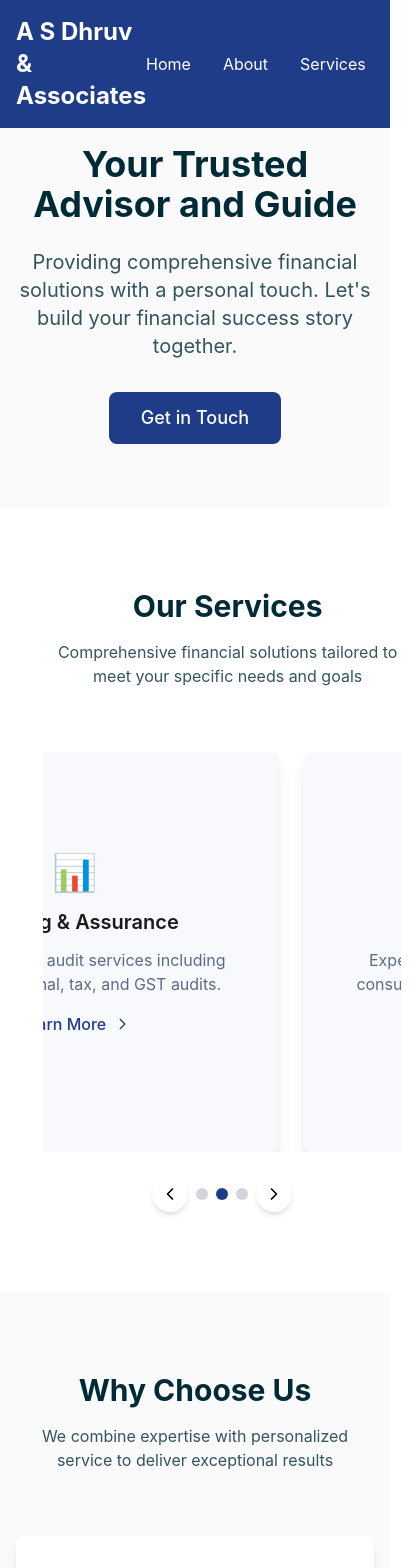
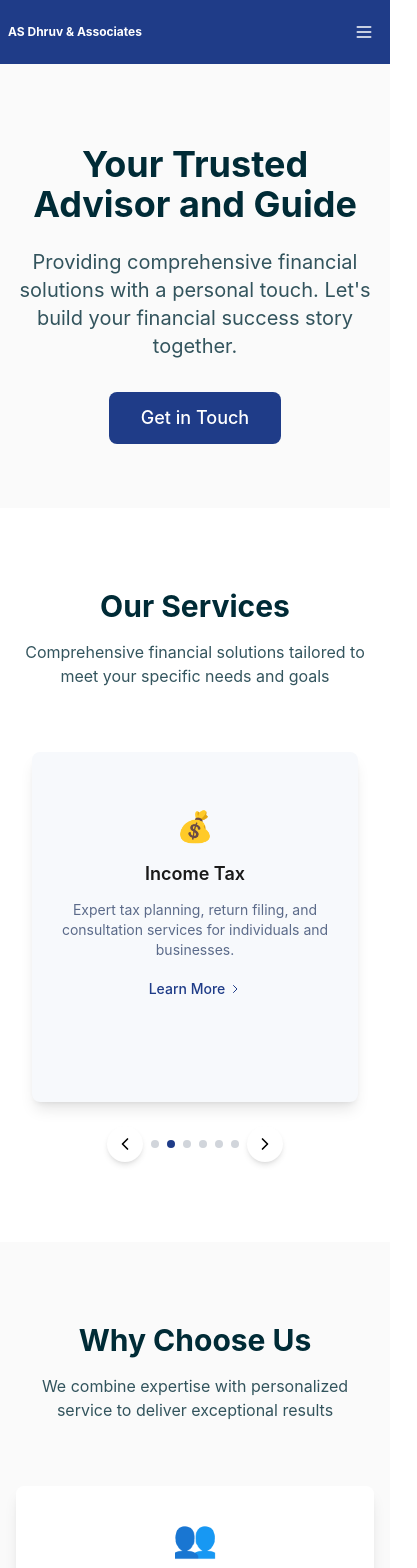
Before and after one commit to akshatbhayani16/as-dhruv, a React (Create React App) app: page / in a window 390 px wide. Shown: the top 1568 px of the page, 417 px wide, since content can reach past the window. Built offline with nearby package versions, Linux system fonts and the light colour scheme.

Commit message:
Resolved mobile issues

```diff
--- a/src/components/Navbar.jsx
+++ b/src/components/Navbar.jsx
@@ -1,32 +1,67 @@
-import React from 'react';
+import React, { useState } from 'react';
 import { Link, useLocation } from 'react-router-dom';
 
 const Navbar = () => {
   const location = useLocation();
+  const [isMenuOpen, setIsMenuOpen] = useState(false);
 
   const handleNavClick = (path) => {
-    // If we're already on the same page, just scroll to top
-    if (location.pathname === path) {
+    // Always scroll to top when clicking navigation
+    window.scrollTo({
+      top: 0,
+      left: 0,
+      behavior: 'instant'
+    });
+
+    // Close mobile menu when clicking a nav item
+    setIsMenuOpen(false);
+
+    // Small delay to ensure scroll happens after route change
+    setTimeout(() => {
       window.scrollTo({
         top: 0,
-        behavior: 'smooth'
+        left: 0,
+        behavior: 'instant'
       });
-    }
-    // If we're going to a different page, the ScrollToTop component will handle it
+    }, 100);
+  };
+
+  const toggleMenu = () => {
+    setIsMenuOpen(!isMenuOpen);
   };
 
   return (
-    <nav className="bg-[#1F3C88] fixed w-full top-0 z-50">
-      <div className="container mx-auto px-4 py-4">
-        <div className="flex justify-between items-center">
+    <nav
+      className="bg-[#1F3C88] fixed top-0 left-0 right-0 z-50"
+      style={{
+        width: '100vw',
+        maxWidth: '100vw',
+        overflowX: 'hidden',
+        boxSizing: 'border-box'
+      }}
+    >
+      <div
+        className="w-full max-w-full px-2 sm:px-4 py-4 sm:py-4 sm:container sm:mx-auto"
+        style={{
+          boxSizing: 'border-box',
+          maxWidth: '100vw',
+          overflowX: 'hidden'
+        }}
+      >
+        <div className="flex justify-between items-center min-w-0 w-full">
           <Link
             to="/"
-            className="text-white text-2xl font-bold"
+            className="text-white text-xs sm:text-lg md:text-2xl font-bold min-w-0 flex-shrink truncate mr-2 sm:mr-4"
             onClick={() => handleNavClick('/')}
+            style={{ maxWidth: 'calc(100vw - 80px)' }}
           >
-            A S Dhruv & Associates
+            <span className="hidden md:inline">A S Dhruv & Associates</span>
+            <span className="hidden sm:inline md:hidden">A S Dhruv & Assoc.</span>
+            <span className="sm:hidden">AS Dhruv & Associates</span>
           </Link>
-          <ul className="flex space-x-8">
+
+          {/* Desktop Menu */}
+          <ul className="hidden sm:flex space-x-8">
             <li>
               <Link
                 to="/"
@@ -73,7 +108,92 @@ const Navbar = () => {
               </Link>
             </li>
           </ul>
+
+          {/* Hamburger Menu Button - Only visible on small screens */}
+          <button
+            className="sm:hidden text-white hover:text-[#A8C3FF] transition-colors duration-200 flex-shrink-0 p-1"
+            onClick={toggleMenu}
+            aria-label="Toggle menu"
+            style={{ minWidth: '32px', minHeight: '32px' }}
+          >
+            <svg
+              className="w-5 h-5"
+              fill="none"
+              stroke="currentColor"
+              viewBox="0 0 24 24"
+              xmlns="http://www.w3.org/2000/svg"
+            >
+              {isMenuOpen ? (
+                <path
+                  strokeLinecap="round"
+                  strokeLinejoin="round"
+                  strokeWidth={2}
+                  d="M6 18L18 6M6 6l12 12"
+                />
+              ) : (
+                <path
+                  strokeLinecap="round"
+                  strokeLinejoin="round"
+                  strokeWidth={2}
+                  d="M4 6h16M4 12h16M4 18h16"
+                />
+              )}
+            </svg>
+          </button>
         </div>
+
+        {/* Mobile Menu */}
+        {isMenuOpen && (
+          <div className="sm:hidden mt-3 pb-3 w-full">
+            <ul className="flex flex-col space-y-2">
+              <li>
+                <Link
+                  to="/"
+                  className="block text-white hover:text-[#A8C3FF] transition-colors duration-200 py-2 px-1"
+                  onClick={() => handleNavClick('/')}
+                >
+                  Home
+                </Link>
+              </li>
+              <li>
+                <Link
+                  to="/about"
+                  className="block text-white hover:text-[#A8C3FF] transition-colors duration-200 py-2 px-1"
+                  onClick={() => handleNavClick('/about')}
+                >
+                  About
+                </Link>
+              </li>
+              <li>
+                <Link
+                  to="/services"
+                  className="block text-white hover:text-[#A8C3FF] transition-colors duration-200 py-2 px-1"
+                  onClick={() => handleNavClick('/services')}
+                >
+                  Services
+                </Link>
+              </li>
+              <li>
+                <Link
+                  to="/blog"
+                  className="block text-white hover:text-[#A8C3FF] transition-colors duration-200 py-2 px-1"
+                  onClick={() => handleNavClick('/blog')}
+                >
+                  Blog
+                </Link>
+              </li>
+              <li>
+                <Link
+                  to="/contact"
+                  className="block text-white hover:text-[#A8C3FF] transition-colors duration-200 py-2 px-1"
+                  onClick={() => handleNavClick('/contact')}
+                >
+                  Contact
+                </Link>
+              </li>
+            </ul>
+          </div>
+        )}
       </div>
     </nav>
   );
--- a/src/components/ScrollToTop.jsx
+++ b/src/components/ScrollToTop.jsx
@@ -6,7 +6,11 @@ const ScrollToTop = () => {
 
   useEffect(() => {
     // Scroll to top immediately when the pathname changes
-    window.scrollTo(0, 0);
+    window.scrollTo({
+      top: 0,
+      left: 0,
+      behavior: 'instant'
+    });
   }, [pathname]);
 
   return null;
--- a/src/index.css
+++ b/src/index.css
@@ -1,6 +1,12 @@
 @tailwind base;
 @tailwind components;
 @tailwind utilities;
+
+/* Prevent horizontal overflow globally */
+html, body {
+  overflow-x: hidden;
+  max-width: 100vw;
+}
 
 body {
   margin: 0;
--- a/src/pages/Home.jsx
+++ b/src/pages/Home.jsx
@@ -44,13 +44,43 @@ const Home = () => {
   ];
 
   const [current, setCurrent] = useState(0);
-  const visibleCards = 3;
+  const [visibleCards, setVisibleCards] = useState(3);
+
+  // Update visible cards based on screen size
+  useEffect(() => {
+    const updateVisibleCards = () => {
+      const prevVisibleCards = visibleCards;
+      if (window.innerWidth < 640) {
+        setVisibleCards(1); // Mobile: 1 card
+      } else if (window.innerWidth < 1024) {
+        setVisibleCards(2); // Tablet: 2 cards
+      } else {
+        setVisibleCards(3); // Desktop: 3 cards
+      }
+
+      // Reset current when switching between mobile and desktop
+      if (prevVisibleCards !== visibleCards) {
+        setCurrent(0);
+      }
+    };
+
+    updateVisibleCards();
+    window.addEventListener('resize', updateVisibleCards);
+    return () => window.removeEventListener('resize', updateVisibleCards);
+  }, [visibleCards]);
 
   // Duplicate few cards for infinite loop
   const extendedServices = [...serviceHighlights, ...serviceHighlights.slice(0, visibleCards)];
-  if(current >= serviceHighlights.length-3) {
+
+  // Calculate total slides based on visible cards
+  const totalSlides = visibleCards === 1 ? serviceHighlights.length : Math.ceil(serviceHighlights.length / visibleCards);
+
+  // Reset current if it exceeds total slides
+  useEffect(() => {
+    if (current >= totalSlides) {
       setCurrent(0);
     }
+  }, [current, totalSlides]);
 
   // Auto scroll
   useEffect(() => {
@@ -66,18 +96,18 @@ const Home = () => {
 
   const prevSlide = () => {
     setCurrent((prev) =>
-      prev === 0 ? serviceHighlights.length - 1 : prev - 1
+      prev === 0 ? totalSlides - 1 : prev - 1
     );
   };
 
   // Reset when reaching duplicate slides
   useEffect(() => {
-    if (current === serviceHighlights.length) {
+    if (current === totalSlides) {
       setTimeout(() => {
         setCurrent(0);
       }, 700);
     }
-  }, [current, serviceHighlights.length]);
+  }, [current, totalSlides]);
 
   const features = [
     {
@@ -102,7 +132,7 @@ const Home = () => {
     },
   ];
 
-  const numberOfDots = new Array(serviceHighlights.length-3>=0?serviceHighlights.length-3:1).fill(0);
+  const numberOfDots = new Array(visibleCards === 1 ? serviceHighlights.length : totalSlides).fill(0);
 
   return (
     <div className="min-h-screen bg-[#FAFAFA]">
@@ -145,8 +175,8 @@ const Home = () => {
 
       {/* Services Carousel */}
       <section className="py-20 bg-white">
-        <div className="container ml-4 px-4" style = {{marginLeft: "7%"}}>
-          <div className="text-center mb-16" style = {{marginLeft: "3%"}}>
+        <div className="container mx-auto px-4 sm:ml-4 sm:px-4 sm:ml-[7%]">
+          <div className="text-center mb-16 sm:ml-[3%]">
             <h2 className="text-3xl md:text-4xl font-bold text-[#002B36] mb-4">
               Our Services
             </h2>
@@ -156,10 +186,60 @@ const Home = () => {
           </div>
 
           <div className="relative max-w-6xl mx-auto">
+            {/* Mobile Carousel - One card at a time */}
+            <div className="block sm:hidden">
+              <div className="relative">
+                <motion.div
+                  key={current}
+                  initial={{ opacity: 0, x: 100 }}
+                  animate={{ opacity: 1, x: 0 }}
+                  exit={{ opacity: 0, x: -100 }}
+                  transition={{ duration: 0.5, ease: "easeInOut" }}
+                  className="px-4"
+                >
+                  <div
+                    className="bg-[#F7F9FC] p-6 rounded-lg shadow-lg text-center hover:shadow-xl transition-shadow duration-300"
+                    style={{
+                      height: "350px",
+                      maxWidth: "350px",
+                      margin: "0 auto"
+                    }}
+                  >
+                    <div className="text-3xl mb-4 mt-8">{serviceHighlights[current % serviceHighlights.length].icon}</div>
+                    <h3 className="text-lg font-semibold text-[#1A1A1A] mb-3">
+                      {serviceHighlights[current % serviceHighlights.length].title}
+                    </h3>
+                    <p className="text-sm text-[#5C6B8A] mb-4">{serviceHighlights[current % serviceHighlights.length].description}</p>
+                    <Link
+                      to="/services"
+                      className="text-[#1F3C88] hover:text-[#4A6CF7] font-medium inline-flex items-center transition-colors duration-200 text-sm"
+                    >
+                      Learn More
+                      <svg
+                        className="w-3 h-3 ml-1"
+                        fill="none"
+                        stroke="currentColor"
+                        viewBox="0 0 24 24"
+                      >
+                        <path
+                          strokeLinecap="round"
+                          strokeLinejoin="round"
+                          strokeWidth="2"
+                          d="M9 5l7 7-7 7"
+                        />
+                      </svg>
+                    </Link>
+                  </div>
+                </motion.div>
+              </div>
+            </div>
+
+            {/* Desktop/Tablet Carousel - Multiple cards */}
+            <div className="hidden sm:block">
               <div className="overflow-hidden px-8">
                 <motion.div
                   className="flex gap-6"
-                animate={{ x: `-${current * (100 / visibleCards) * 0.7}%` }} // Reduced translate
+                  animate={{ x: `-${current * (100 / visibleCards)}%` }}
                   transition={{ duration: 0.7, ease: "easeInOut" }}
                   style={{
                     width: `${(extendedServices.length / visibleCards) * 100}%`,
@@ -171,7 +251,7 @@ const Home = () => {
                       key={idx}
                       className="bg-[#F7F9FC] p-8 rounded-lg shadow-lg text-center hover:shadow-xl transition-shadow duration-300 flex-shrink-0"
                       style={{
-                      width: "410px",
+                        width: visibleCards === 2 ? "calc(50% - 0.75rem)" : "410px",
                         height: "400px",
                         paddingTop: "100px",
                       }}
@@ -180,7 +260,7 @@ const Home = () => {
                       <h3 className="text-xl font-semibold text-[#1A1A1A] mb-3">
                         {service.title}
                       </h3>
-                    <p className="text-[#5C6B8A] mb-4">{service.description}</p>
+                      <p className="text-base text-[#5C6B8A] mb-4">{service.description}</p>
                       <Link
                         to="/services"
                         className="text-[#1F3C88] hover:text-[#4A6CF7] font-medium inline-flex items-center transition-colors duration-200"
@@ -204,6 +284,7 @@ const Home = () => {
                   ))}
                 </motion.div>
               </div>
+            </div>
             {/* Dots & Arrows Below Carousel */}
             <div className="flex justify-center items-center mt-6 space-x-2">
               <button
@@ -217,8 +298,8 @@ const Home = () => {
                   <button
                     key={idx}
                     onClick={() => setCurrent(idx)}
-                    className={`w-3 h-3 rounded-full ${
-                      idx === (current % serviceHighlights.length) ? "bg-[#1F3C88]" : "bg-gray-300"
+                    className={`w-2 h-2 sm:w-3 sm:h-3 rounded-full ${
+                      idx === (current % (visibleCards === 1 ? serviceHighlights.length : totalSlides)) ? "bg-[#1F3C88]" : "bg-gray-300"
                     }`}
                   ></button>
                 ))}
```
Lines whose indentation alone changed are shown as unchanged.
